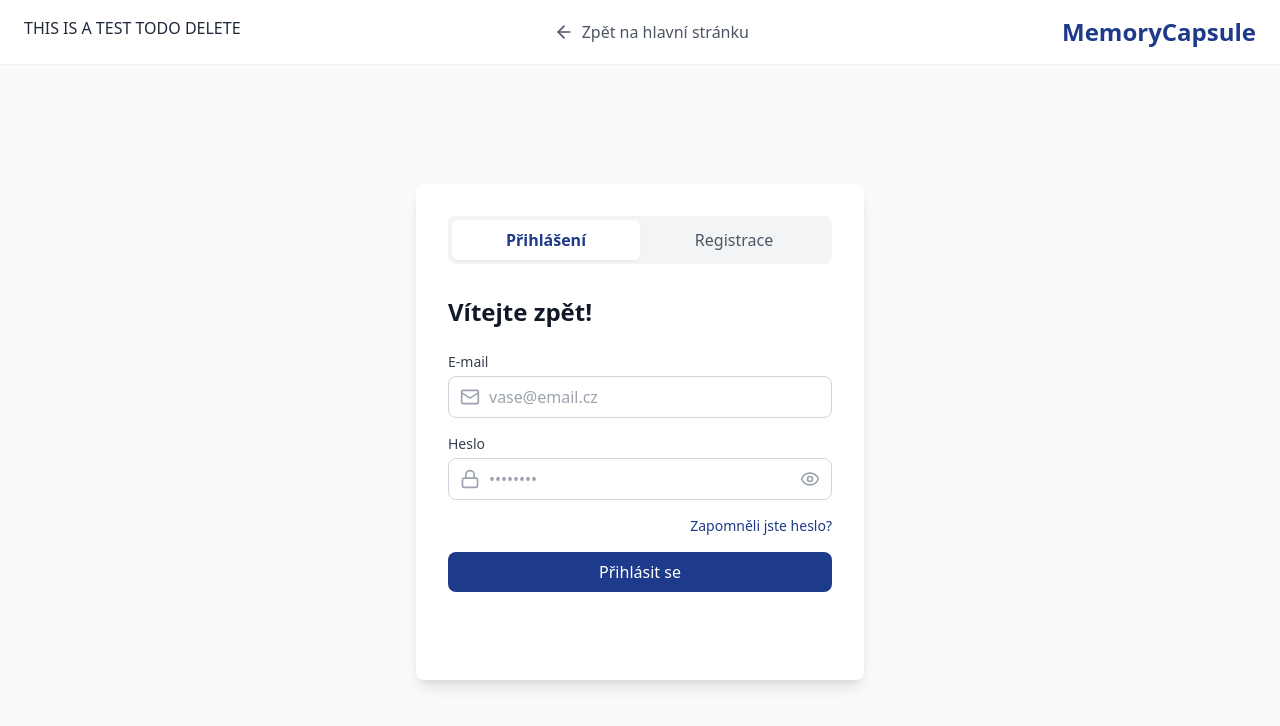
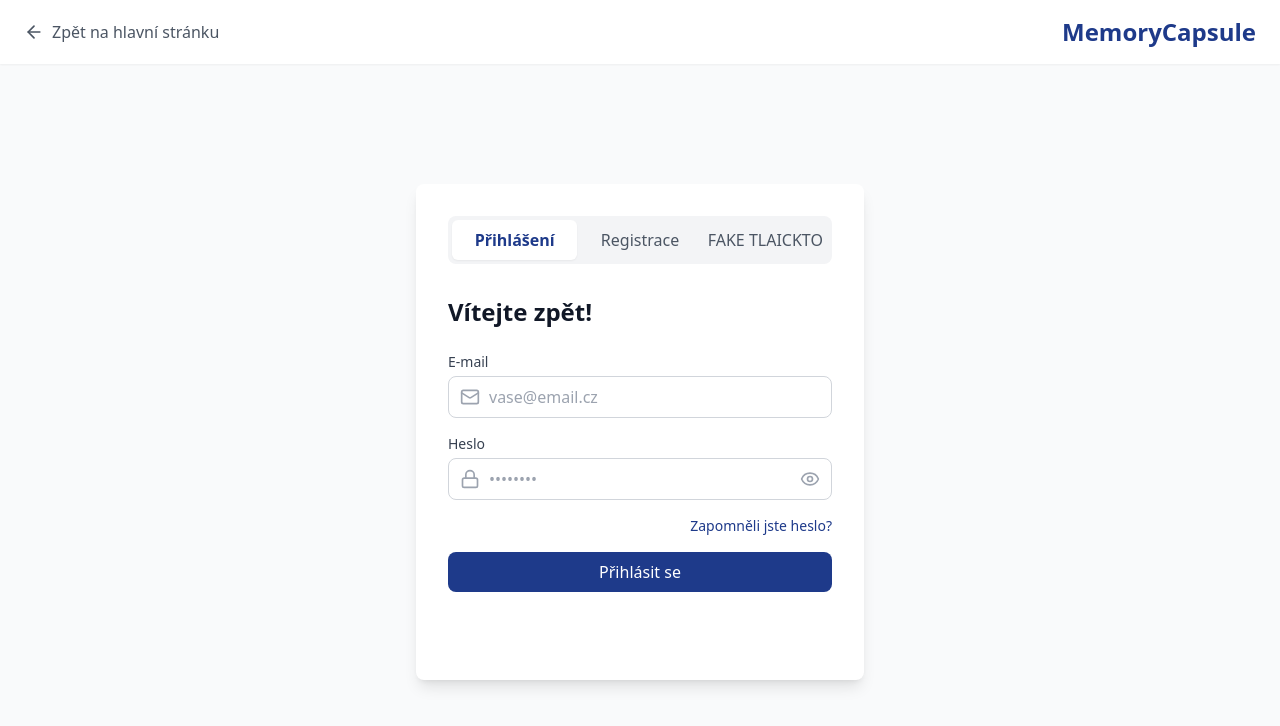
Before and after one commit to spinkma1/pm2-time-capsule, a React (Vite) app in the folder frontend/time-capsule/: page / in a window 1280 px wide. Both pictures are taken after a click on the button "PŘIHLÁSIT SE". Shown: the top 726 px of the page. Built offline with nearby package versions, Linux system fonts and the light colour scheme.

Commit message:
test deploy

```diff
--- a/frontend/time-capsule/src/screens/AuthPages.jsx
+++ b/frontend/time-capsule/src/screens/AuthPages.jsx
@@ -132,7 +132,6 @@ const AuthPages = ({ setCurrentPage, currentPage, setUser }) => {
 
         <div className="min-h-screen bg-gray-50 flex flex-col relative">
             <div className="bg-white shadow-sm py-4 px-6 flex flex-col md:flex-row md:justify-between relative">
-                <text> THIS IS A TEST  TODO DELETE</text>
                 <button
                     onClick={() => setCurrentPage('landing')}
                     className="absolute top-4 left-6 flex items-center text-gray-600 hover:text-blue-900 md:relative md:top-0 md:left-0"
@@ -159,6 +158,14 @@ const AuthPages = ({ setCurrentPage, currentPage, setUser }) => {
                             className={`flex-1 py-2 rounded-md transition-colors ${!isLogin ? 'bg-white shadow-sm text-blue-900 font-semibold' : 'text-gray-600'}`}
                         >
                             Registrace
+                        </button>
+
+                        {/*TODO DELETE, IS TEST*/}
+                        <button
+                            onClick={() => setIsLogin(false)}
+                            className={`flex-1 py-2 rounded-md transition-colors ${!isLogin ? 'bg-white shadow-sm text-blue-900 font-semibold' : 'text-gray-600'}`}
+                        >
+                            FAKE TLAICKTO
                         </button>
                     </div>
 
```
